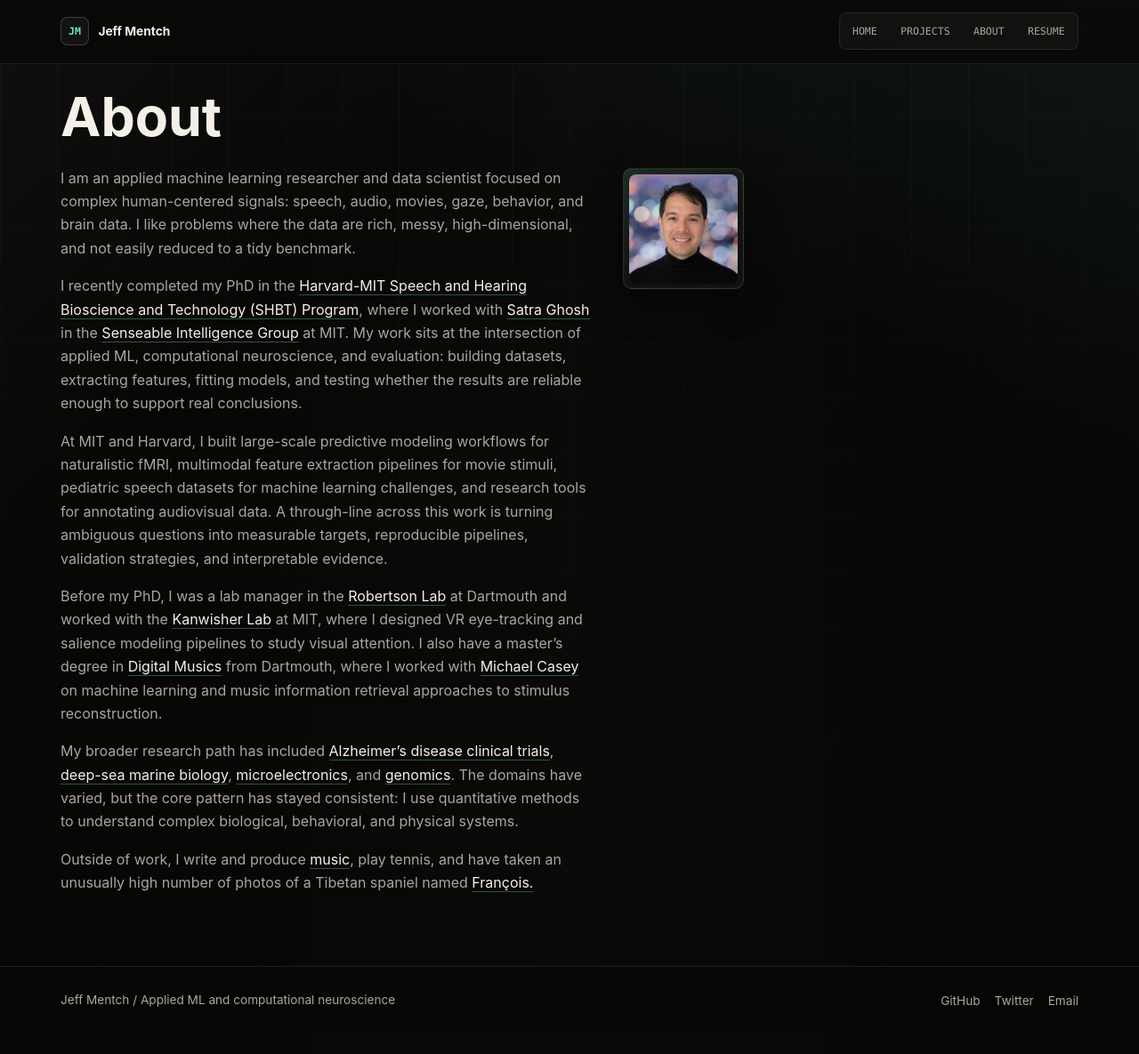
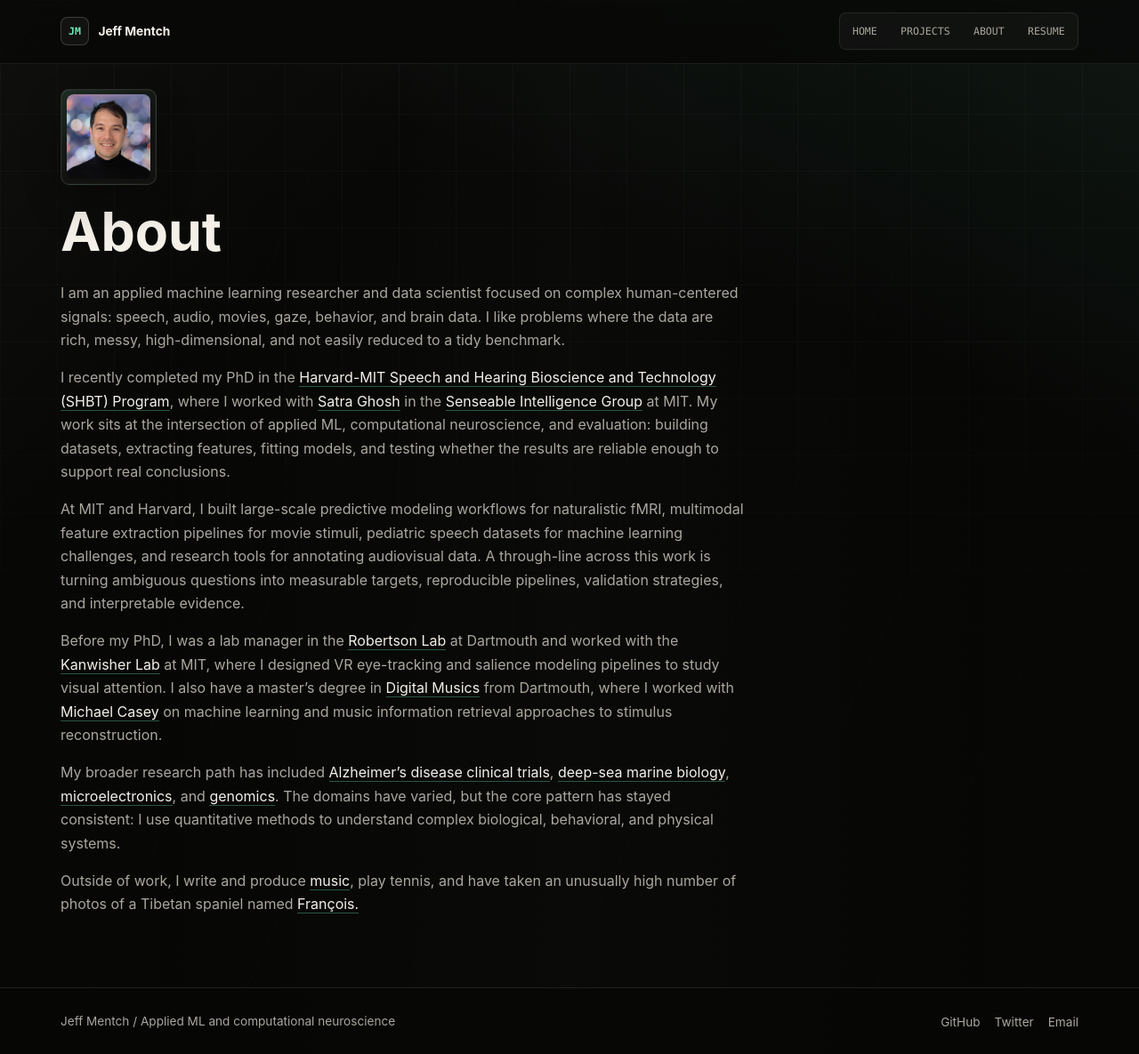
Before and after one commit to jsmentch/jsmentch.github.io, a Jekyll site: the page built from about.md, in a window 1280 px wide and 1185 px high. Shown: the whole window at 89% size. Built offline with Jekyll 4.4.1, drawn with Linux system fonts in a browser that asks for light colours.

Commit message:
fix(about,projects): move portrait above title and refresh thesis page
Place about headshot above the page heading, replace project figures,
widen figure display, update My role copy, and refine publication links.

```diff
--- a/_layouts/page.html
+++ b/_layouts/page.html
@@ -5,6 +5,17 @@ layout: default
 <main class="main" id="main">
   <div class="wrap">
     <article class="page-content{% if page.wide %} page-content-wide{% endif %}">
+      {% if page.portrait %}
+      <figure class="about-photo about-photo--lead" aria-label="Portrait of Jeff Mentch">
+        <img
+          src="{{ page.portrait | relative_url }}"
+          alt="Portrait of Jeff Mentch"
+          width="320"
+          height="320"
+          loading="lazy"
+          decoding="async">
+      </figure>
+      {% endif %}
       <h1>{{ page.title }}</h1>
       {{ content }}
     </article>
--- a/about.md
+++ b/about.md
@@ -2,10 +2,10 @@
 layout: page
 title: About
 permalink: /about
+portrait: /assets/about/headshot.jpg
 ---
 
-<div class="about-intro motion-reveal">
-  <div class="about-copy" markdown="1">
+<div class="motion-reveal" markdown="1">
 
 I am an applied machine learning researcher and data scientist focused on complex human-centered signals: speech, audio, movies, gaze, behavior, and brain data. I like problems where the data are rich, messy, high-dimensional, and not easily reduced to a tidy benchmark.
 
@@ -19,15 +19,4 @@ My broader research path has included <a href="https://www.abingtonneurology.com
 
 Outside of work, I write and produce <a href="https://mylinks.ai/jeffxr">music</a>, play tennis, and have taken an unusually high number of photos of a Tibetan spaniel named <a href="https://www.instagram.com/francois_xr/">François</a><a href="https://whisperwindows.com/">.</a>
 
-  </div>
-
-  <figure class="about-photo" aria-label="Portrait of Jeff Mentch">
-    <img
-      src="{{ '/assets/about/headshot.jpg' | relative_url }}"
-      alt="Portrait of Jeff Mentch"
-      width="320"
-      height="320"
-      loading="lazy"
-      decoding="async">
-  </figure>
 </div>
--- a/assets/css/main.css
+++ b/assets/css/main.css
@@ -970,22 +970,14 @@ img {
   border-color: var(--accent);
 }
 
-.about-intro {
-  display: grid;
-  grid-template-columns: minmax(0, 1fr) auto;
-  gap: 2rem 2.25rem;
-  align-items: start;
-}
-
-.about-copy {
-  min-width: 0;
+.about-photo--lead {
+  width: 6.75rem;
+  margin: 0 0 1.35rem;
 }
 
 .about-photo {
   position: relative;
   flex-shrink: 0;
-  width: 8.5rem;
-  margin: 0.15rem 0 0;
   padding: 0.35rem;
   border: 1px solid var(--line);
   border-radius: calc(var(--radius) + 2px);
@@ -1528,6 +1520,14 @@ img {
   max-width: var(--content-width);
 }
 
+.project-detail-content .project-figure:not(.project-figure--compact),
+.project-detail-content .project-figure-scroll,
+.project-detail-content .project-disclosure {
+  width: min(var(--max-width), calc(100vw - 2 * var(--space)));
+  max-width: none;
+  margin-left: calc(-0.5 * max(0px, min(var(--max-width), calc(100vw - 2 * var(--space))) - var(--content-width)));
+}
+
 .project-detail-content h2 {
   margin-top: 2.25rem;
 }
@@ -1551,10 +1551,8 @@ img {
   background: var(--panel);
 }
 
-.project-detail-content .project-figure:not(.project-figure--compact),
-.project-detail-content .project-figure-scroll {
-  width: min(56rem, 100%);
-  max-width: none;
+.project-detail-content .project-figure:not(.project-figure--compact) img {
+  width: 100%;
 }
 
 .project-figure figcaption {
@@ -2054,14 +2052,8 @@ img {
     max-width: none;
   }
 
-  .about-intro {
-    grid-template-columns: 1fr;
-    gap: 1.5rem;
-  }
-
-  .about-photo {
-    width: 7rem;
-    order: -1;
+  .about-photo--lead {
+    width: 6rem;
   }
 
   .project-metric-value,
```
Also changed, not shown: _projects/naturalistic-encoding.md (+5 -1 lines).
